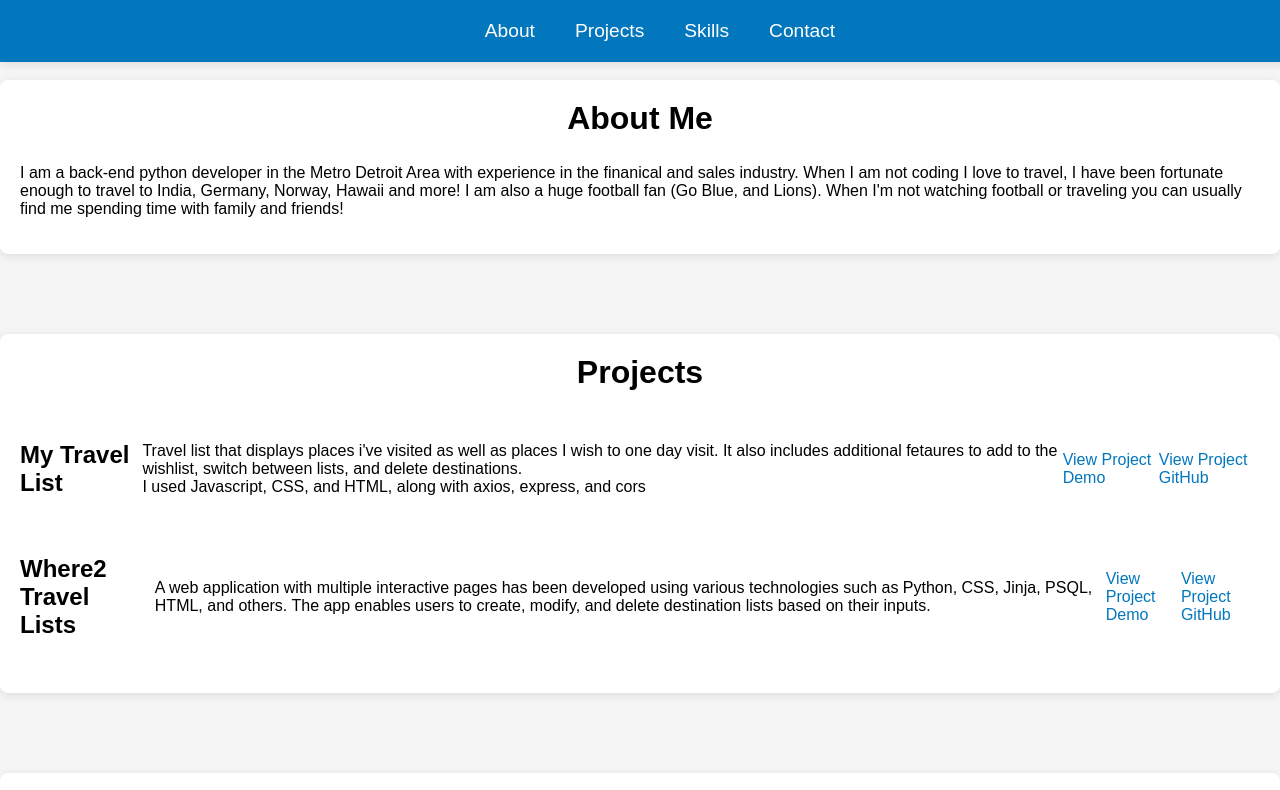
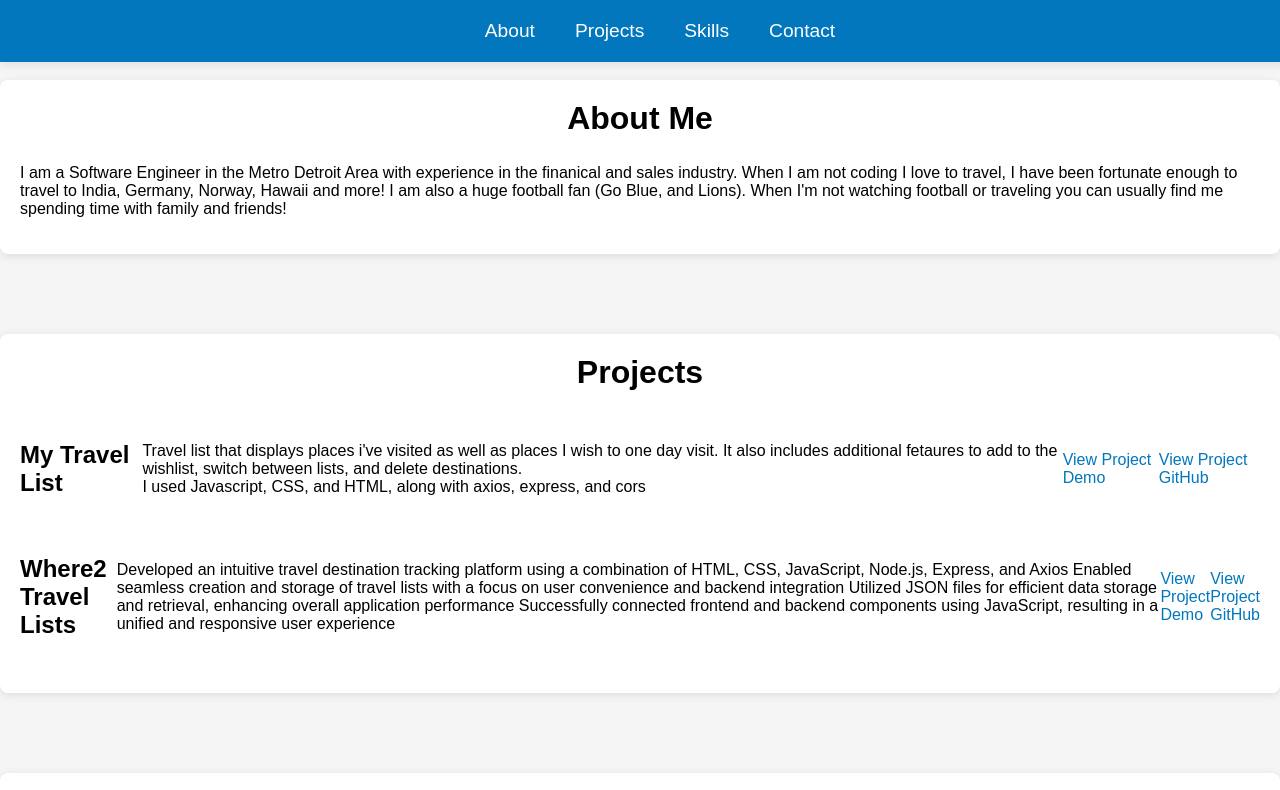
Before and after one commit to edoss97/edoss97.github.io, a plain HTML site: page index.html in a window 1280 px wide. Shown: the top 790 px of the page. Drawn offline with Linux system fonts and the light colour scheme.

Commit message:
newcommit

```diff
--- a/index.html
+++ b/index.html
@@ -1,7 +1,7 @@
 <!DOCTYPE html>
 <html>
 <head>
-  <title>My Web Development Portfolio</title>
+  <title>Erik Doss Software Engineer</title>
   <link rel="stylesheet" href="styles.css">
 </head>
 <body>
@@ -18,7 +18,7 @@
 
 <section id="about">
   <h2>About Me</h2>
-  <p>I am a back-end python developer in the Metro Detroit Area with experience in the finanical and sales industry. When I am not coding I love to travel, I have been fortunate enough to travel to India, Germany, Norway, Hawaii and more! I am also a huge football fan (Go Blue, and Lions). When I'm not watching football or traveling you can usually find me spending time with family and friends!</p>
+  <p>I am a Software Engineer in the Metro Detroit Area with experience in the finanical and sales industry. When I am not coding I love to travel, I have been fortunate enough to travel to India, Germany, Norway, Hawaii and more! I am also a huge football fan (Go Blue, and Lions). When I'm not watching football or traveling you can usually find me spending time with family and friends!</p>
 </section>
 
 <section id="projects">
@@ -33,7 +33,11 @@
     </li>
     <li>
       <h3>Where2 Travel Lists</h3>
-      <p> A web application with multiple interactive pages has been developed using various technologies such as Python, CSS, Jinja, PSQL, HTML, and others. The app enables users to create, modify, and delete destination lists based on their inputs.</p>
+      <p> Developed an intuitive travel destination tracking platform using a combination of HTML, CSS, JavaScript, Node.js, Express, and Axios
+        Enabled seamless creation and storage of travel lists with a focus on user convenience and backend integration
+        Utilized JSON files for efficient data storage and retrieval, enhancing overall application performance
+        Successfully connected frontend and backend components using JavaScript, resulting in a unified and responsive user experience
+        </p>
       <a href="https://share.vidyard.com/watch/F6BZDzLRBK9jbm641vtc8x?">View Project Demo</a>
       <a href="https://github.com/edoss97/Where_2/">View Project GitHub</a>
     </li>
```
